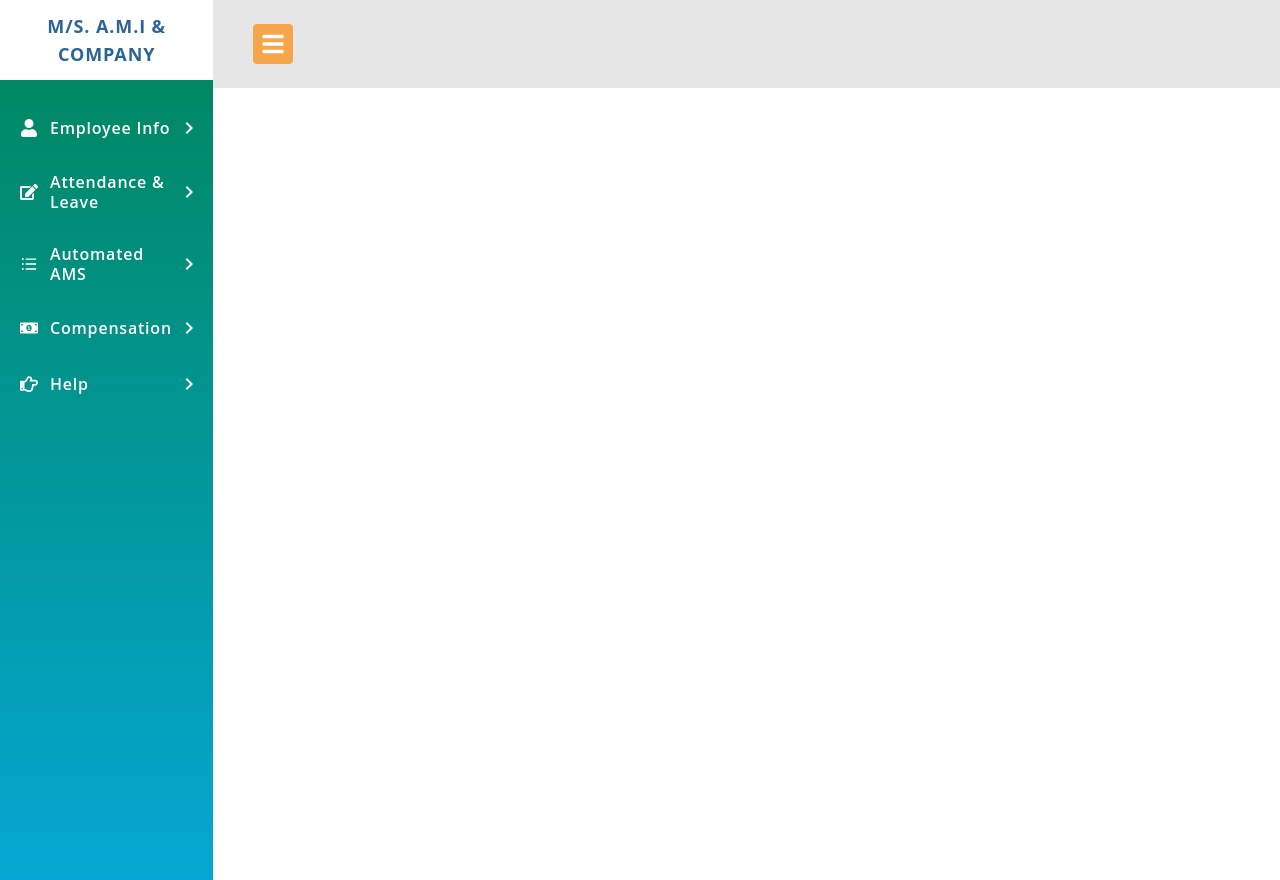
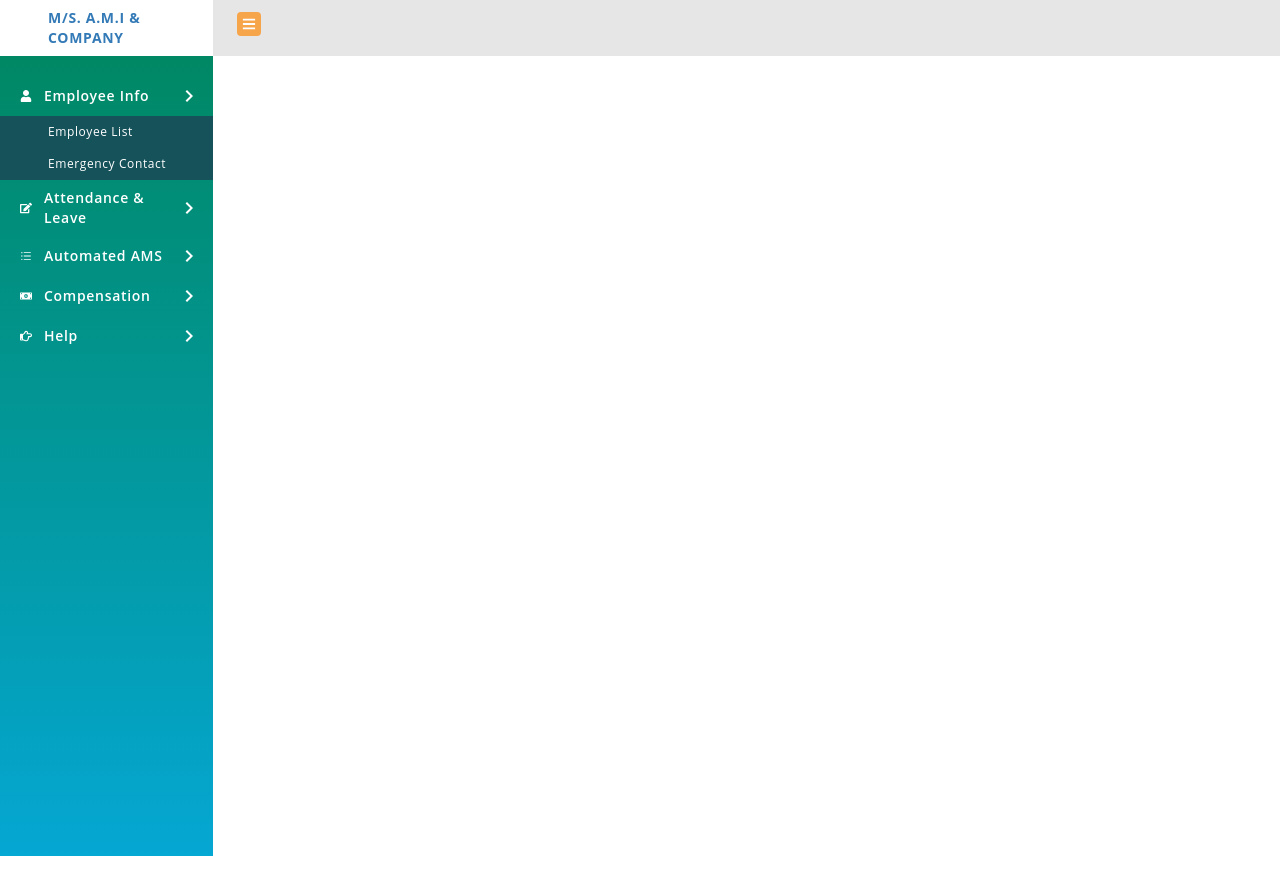
Before and after one commit to mahmudulhasanprodan/hrmsproject, a React (Vite) app: page / in a window 1280 px wide. After the commit the page ends 856 px from the top, so only its background shows below. Built offline with nearby package versions, Linux system fonts and the light colour scheme.

Commit message:
droupdown running

```diff
--- /dev/null
+++ b/src/CommonComponent/Dropdown.jsx
@@ -0,0 +1,18 @@
+import React from 'react'
+
+const Dropdown = ({className}) => {
+  return (
+    <>
+      <div className="bg-DropDownColor">
+        <h2 className="font-OpenSans text-xs text-CommonColor tracking-wider py-2 hover:bg-HoverColor pl-12 hover:text-HoverDropdown">
+          Employee List
+        </h2>
+        <p className="font-OpenSans text-xs text-CommonColor tracking-wider py-2 hover:bg-HoverColor pl-12 hover:text-HoverDropdown">
+          Emergency Contact
+        </p>
+      </div>
+    </>
+  );
+}
+
+export default Dropdown
--- a/src/HomepageComponent/Catagories.jsx
+++ b/src/HomepageComponent/Catagories.jsx
@@ -6,10 +6,10 @@ const Catagories = ({className, Usericon, ArrowIcon,title}) => {
       <div className={className}>
         <div className="flex items-center justify-between cursor-pointer">
           <div className="flex gap-x-3 items-center">
-            <div className="font-bold text-lg text-CommonColor">
+            <div className="font-bold text-xs text-CommonColor">
               {Usericon ? Usericon : "Icon Missing"}
             </div>
-            <h2 className=" font-OpenSans tracking-wider text-base font-semibold leading-5 text-CommonColor">
+            <h2 className=" font-OpenSans tracking-wider text-sm font-semibold leading-5 text-CommonColor">
               {title ? title : "Employee Info"}
             </h2>
           </div>
--- a/src/HomepageComponent/HomepageLeft.jsx
+++ b/src/HomepageComponent/HomepageLeft.jsx
@@ -6,7 +6,7 @@ import { FaEdit } from "react-icons/fa";
 import { FaRegHandPointRight } from "react-icons/fa";
 import { FaMoneyBillAlt } from "react-icons/fa";
 import { AiOutlineBars } from "react-icons/ai";
-
+import Dropdown from '../CommonComponent/Dropdown';
 
 
 
@@ -15,41 +15,52 @@ const HomepageLeft = ({className}) => {
     <>
       <div className={className}>
         <div className="bg-CommonColor">
-          <h2 className="font-OpenSans text-lg tracking-wider py-3 px-2 text-center cursor-pointer font-bold text-[#337ab7] hover:text-[#2b6496]">
+          <h2 className="font-OpenSans text-sm tracking-wider py-2 px-2 ml-10 cursor-pointer font-bold text-[#337ab7] hover:text-[#2b6496]">
             M/S. A.M.I & COMPANY
           </h2>
         </div>
         <div className="h-[100vh] bg-gradient-to-t from-SideVarColorTwo to-SideVarColorOne cursor-pointer pt-5">
+          <div>
             <Catagories
-            className={"py-4 pl-5 hover:bg-HoverColor"}
+              className={"py-2 pl-5 hover:bg-HoverColor"}
               title={"Employee Info"}
               Usericon={<FaUser />}
               ArrowIcon={<MdKeyboardArrowRight />}
             />
+            <Dropdown />
+          </div>
+          <div>
             <Catagories
-            className={"py-4 pl-5 hover:bg-HoverColor"}
+              className={"py-2 pl-5 hover:bg-HoverColor"}
               title={"Attendance & Leave"}
               Usericon={<FaEdit />}
               ArrowIcon={<MdKeyboardArrowRight />}
             />
+          </div>
+          <div>
             <Catagories
-            className={"py-4 pl-5 hover:bg-HoverColor"}
+              className={"py-2 pl-5 hover:bg-HoverColor"}
               title={"Automated AMS"}
               Usericon={<AiOutlineBars />}
               ArrowIcon={<MdKeyboardArrowRight />}
             />
+          </div>
+          <div>
             <Catagories
-            className={"py-4 pl-5 hover:bg-HoverColor"}
+              className={"py-2 pl-5 hover:bg-HoverColor"}
               title={"Compensation"}
               Usericon={<FaMoneyBillAlt />}
               ArrowIcon={<MdKeyboardArrowRight />}
             />
+          </div>
+          <div>
             <Catagories
-            className={"py-4 pl-5 hover:bg-HoverColor"}
+              className={"py-2 pl-5 hover:bg-HoverColor"}
               title={"Help"}
               Usericon={<FaRegHandPointRight />}
               ArrowIcon={<MdKeyboardArrowRight />}
             />
+          </div>
         </div>
       </div>
     </>
--- a/src/HomepageComponent/HomepageRight.jsx
+++ b/src/HomepageComponent/HomepageRight.jsx
@@ -5,9 +5,9 @@ const HomepageRight = ({className}) => {
   return (
     <>
       <div className={className}>
-        <div className="py-6 bg-HeaderColor">
-          <div className="w-10 h-10 bg-BtnColorOne rounded flex items-center justify-center ml-10 cursor-pointer">
-            <FaBars className="text-CommonColor text-2xl " />
+        <div className="pt-3 h-14 bg-HeaderColor w-full">
+          <div className="w-6 h-6 bg-BtnColorOne rounded flex items-center justify-center ml-6 cursor-pointer">
+            <FaBars className="text-CommonColor text-sm" />
           </div>
         </div>
       </div>
--- a/src/index.css
+++ b/src/index.css
@@ -14,6 +14,7 @@
     --BtnColorOne : #F7A54A;
     --BtnColorTwo : #21B9BB;
     --CommonColor : #FFFFFF;
+    --HoverDropdown : #FFCA44;
     --OpenSans: "Open Sans", sans-serif;
 }
 
--- a/tailwind.config.js
+++ b/tailwind.config.js
@@ -21,6 +21,7 @@ export default {
         BtnColorOne: "var(--BtnColorOne)",
         BtnColorTwo: "var(--BtnColorTwo)",
         CommonColor: "var(--CommonColor)",
+        HoverDropdown: "var(--HoverDropdown)",
       },
     },
   },
```
Lines whose indentation alone changed are shown as unchanged.
